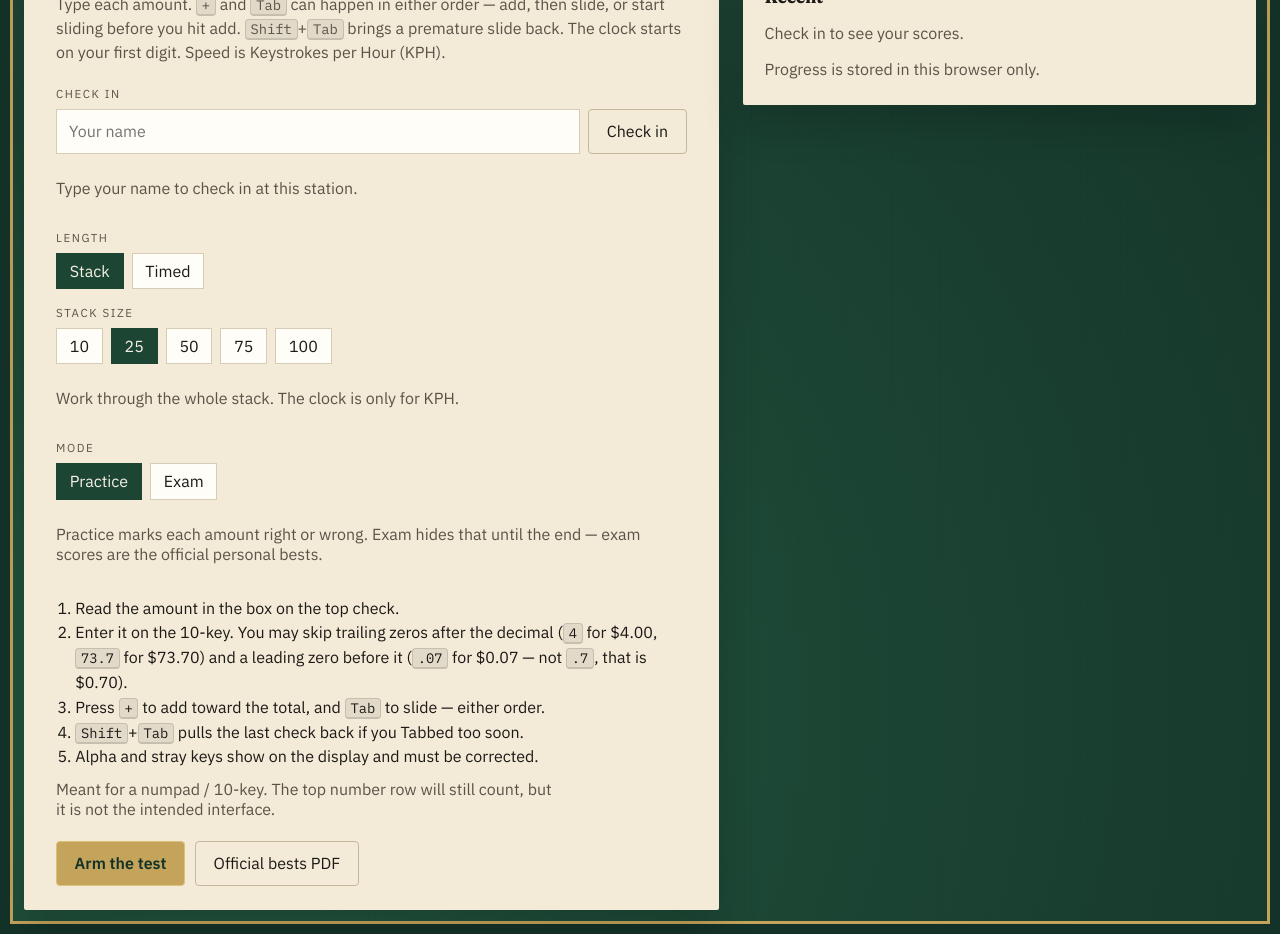
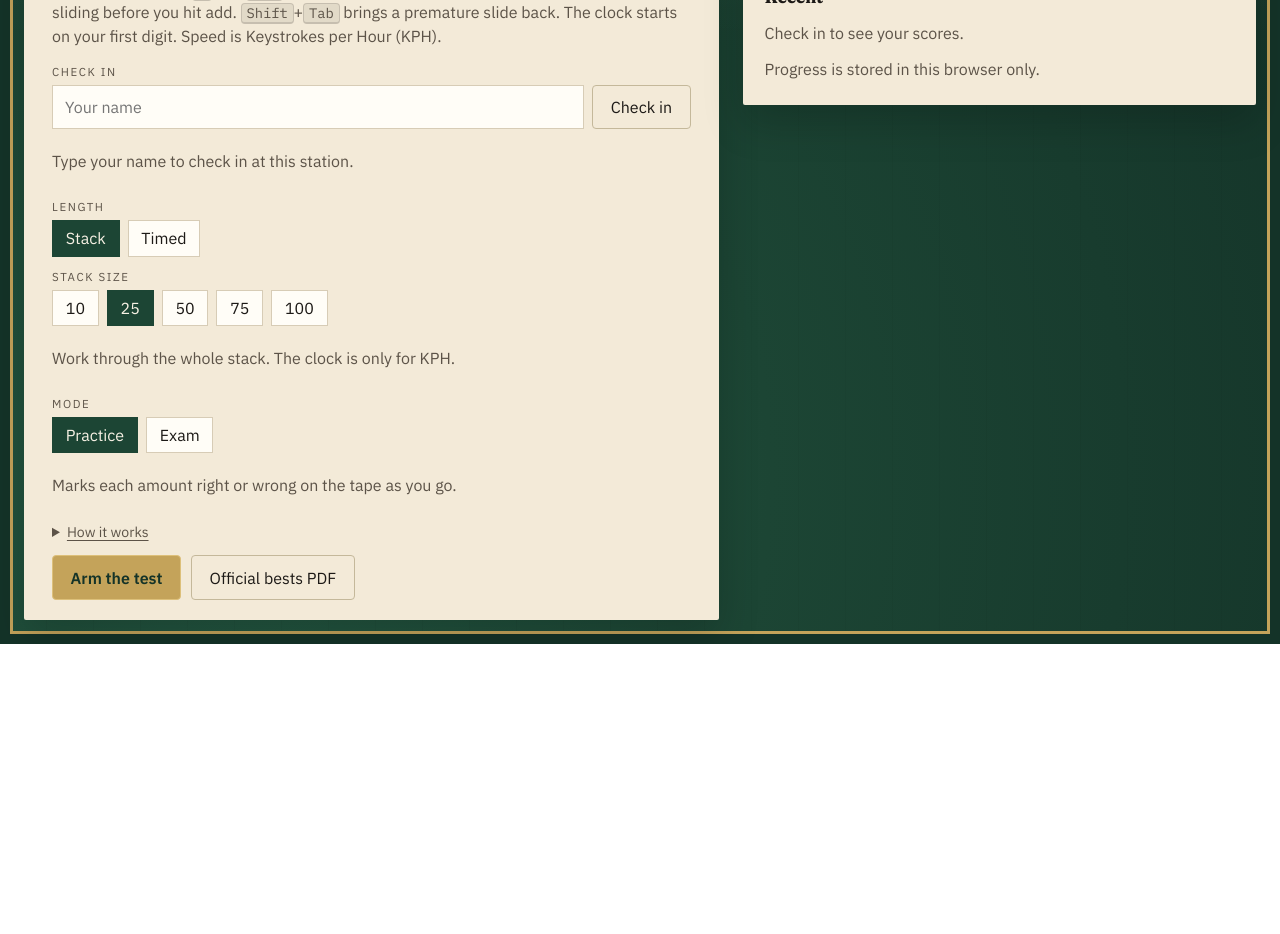
Before and after one commit to realbluesky/tenkey, a website built with Vite: page index.html in a window 1280 px wide. Shown: the part 194-1128 px from the top of the page. After the commit the page ends 838 px from the top, so only its background shows below. Built offline with nearby package versions, Linux system fonts and the light colour scheme.

Commit message:
Compact the home ticket: mode notes and collapsible help
Practice vs exam swaps a one-line description. Step-by-step lives behind
How it works so a 13-inch screen does not have to scroll. v0.0.12

```diff
--- a/index.html
+++ b/index.html
@@ -100,12 +100,16 @@
                 <button type="button" data-mode="practice" class="is-on">Practice</button>
                 <button type="button" data-mode="exam">Exam</button>
               </div>
-              <p class="fine">
-                Practice marks each amount right or wrong. Exam hides that until
-                the end — exam scores are the official personal bests.
+              <p class="fine" id="mode-practice-note">
+                Marks each amount right or wrong on the tape as you go.
+              </p>
+              <p class="fine" id="mode-exam-note" hidden>
+                Hides right and wrong until you finish. Exam scores are the official personal bests.
               </p>
             </div>
 
+            <details class="help">
+              <summary>How it works</summary>
               <ol class="howto">
                 <li>Read the amount in the box on the top check.</li>
                 <li>Enter it on the 10-key. You may skip trailing zeros after the decimal (<code>4</code> for $4.00, <code>73.7</code> for $73.70) and a leading zero before it (<code>.07</code> for $0.07 — not <code>.7</code>, that is $0.70).</li>
@@ -117,6 +121,7 @@
                 Meant for a numpad / 10-key. The top number row will still count,
                 but it is not the intended interface.
               </p>
+            </details>
 
             <div class="ticket-actions">
               <button id="start-btn" class="primary" type="button">Arm the test</button>
--- a/package.json
+++ b/package.json
@@ -1,7 +1,7 @@
 {
   "name": "tenkey",
   "private": true,
-  "version": "0.0.11",
+  "version": "0.0.12",
   "type": "module",
   "scripts": {
     "dev": "vite",
--- a/src/app.ts
+++ b/src/app.ts
@@ -306,6 +306,8 @@ class App {
     }
     $("#stack-field").hidden = this.lengthKind !== "stack";
     $("#duration-field").hidden = this.lengthKind !== "time";
+    $("#mode-practice-note").hidden = !this.practice;
+    $("#mode-exam-note").hidden = this.practice;
   }
 
   private start(seed?: number): void {
--- a/src/styles.css
+++ b/src/styles.css
@@ -229,7 +229,7 @@ main {
 
 .ticket,
 .result-card {
-  padding: 28px 32px 24px;
+  padding: 22px 28px 20px;
 }
 
 .results-layout {
@@ -255,10 +255,10 @@ main {
 
 h1 {
   font-family: var(--display);
-  font-size: clamp(1.8rem, 3vw, 2.4rem);
+  font-size: clamp(1.55rem, 2.6vw, 2.1rem);
   font-weight: 560;
   line-height: 1.15;
-  margin: 0 0 10px;
+  margin: 0 0 8px;
 }
 
 .lede,
@@ -268,15 +268,15 @@ h1 {
 }
 
 .lede {
-  margin: 0 0 22px;
-  line-height: 1.5;
+  margin: 0 0 16px;
+  line-height: 1.45;
 }
 
 .field {
   display: flex;
   flex-direction: column;
-  gap: 8px;
-  margin-bottom: 16px;
+  gap: 6px;
+  margin-bottom: 12px;
 }
 
 .field > span {
@@ -332,16 +332,28 @@ h1 {
   border-color: var(--blotter);
 }
 
+.help {
+  margin: 2px 0 14px;
+}
+
+.help summary {
+  cursor: pointer;
+  font-size: 0.88rem;
+  color: var(--muted);
+  text-decoration: underline;
+  text-underline-offset: 3px;
+  width: fit-content;
+}
+
 .howto {
-  margin: 8px 0 10px;
+  margin: 10px 0 8px;
   padding-left: 1.2rem;
   color: var(--ink);
-  line-height: 1.55;
+  line-height: 1.5;
 }
 
 .numpad-note {
-  margin: 0 0 22px;
-  max-width: 52ch;
+  margin: 0 0 4px;
 }
 
 .ticket-actions {
```
Lines whose indentation alone changed are shown as unchanged.
